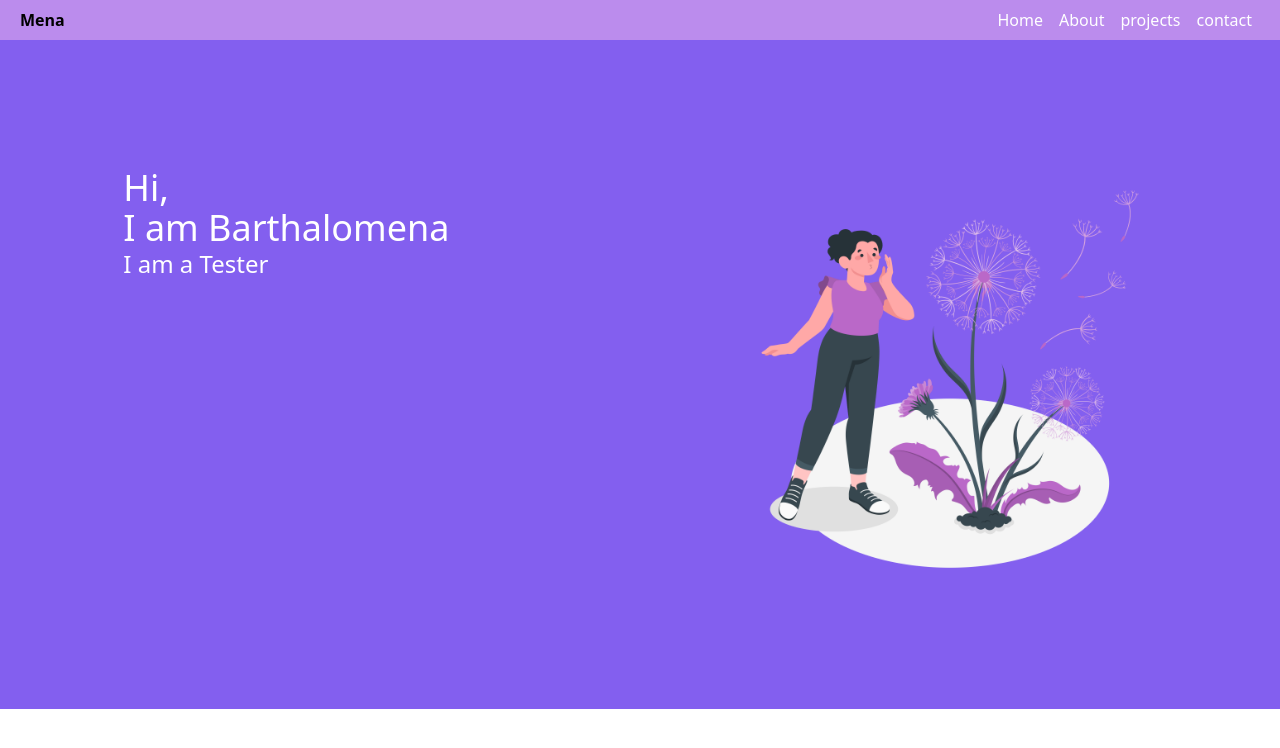
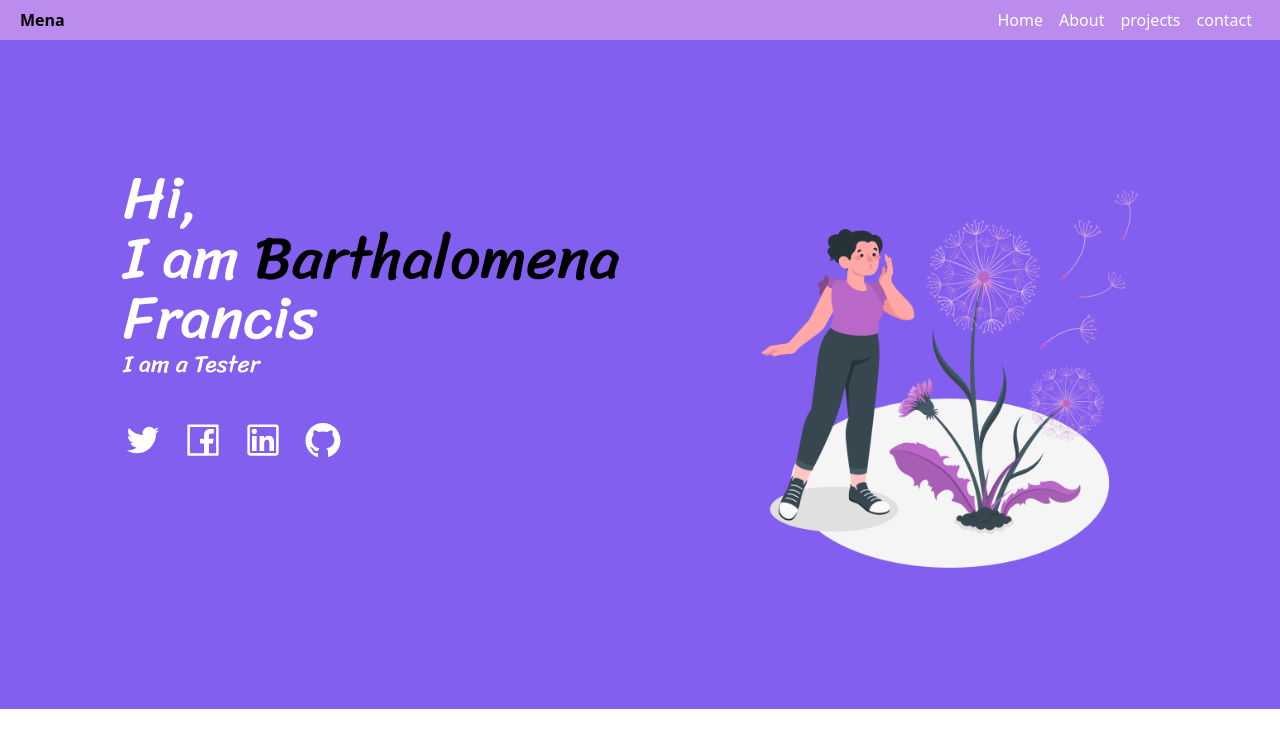
Before and after one commit to barthalomena/portfolio, a React (Create React App) app: page / in a window 1280 px wide. Shown: the top 748 px of the page. Built offline with nearby package versions, Linux system fonts and the light colour scheme.

Commit message:
heroImage

```diff
--- a/package.json
+++ b/package.json
@@ -9,6 +9,7 @@
     "@testing-library/user-event": "^13.5.0",
     "react": "^18.3.1",
     "react-dom": "^18.3.1",
+    "react-icons": "^5.3.0",
     "react-scripts": "5.0.1",
     "web-vitals": "^2.1.4"
   },
--- a/public/index.html
+++ b/public/index.html
@@ -24,6 +24,9 @@
       work correctly both with client-side routing and a non-root public URL.
       Learn how to configure a non-root public URL by running `npm run build`.
     -->
+    <link rel="preconnect" href="https://fonts.googleapis.com">
+    <link rel="preconnect" href="https://fonts.gstatic.com" crossorigin>
+    <link href="https://fonts.googleapis.com/css2?family=Sriracha&display=swap" rel="stylesheet">
     <title>React App</title>
   </head>
   <body>
--- a/src/components/Hero.js
+++ b/src/components/Hero.js
@@ -1,9 +1,21 @@
 import HeroImg from '../assets/Blowing a dandelion-amico.png'
+import { AiOutlineTwitter,AiOutlineFacebook,AiOutlineLinkedin,AiOutlineGithub } from "react-icons/ai";
 export default function Hero(){
+
     return <section className='flex px-5 py-32 bg-secondary justify-center'>
-        <h1 className='w-1/2 text-white text-4xl '>Hi, <br/> I am Barthalomena
+       <div className='w-1/2 flex flex-col'>
+        <h1 className='text-white text-6xl font-hero-font'>Hi, <br/> I am <span className='text-black'> Barthalomena </span> Francis
         <p className='text-2xl'>I am a Tester</p>
          </h1>
+        <div className='flex py-10'>
+            <a href='#' className='pr-5 hover text-white'><AiOutlineTwitter size={40}/></a>
+            <a href='#' className='pr-5 hover text-white' ><AiOutlineFacebook size={40}/></a>
+            <a href='#' className='pr-5 hover text-white'><AiOutlineLinkedin size={40}/></a>
+            <a href='#' className='hover text-white' ><AiOutlineGithub size={40}/></a>
+
+
+        </div>
+         </div>
          <img className='w-1/3' src={HeroImg}/>
     </section>
 }
--- a/tailwind.config.js
+++ b/tailwind.config.js
@@ -5,6 +5,9 @@ module.exports = {
   ],
   theme: {
     extend: {},
+    fontFamily:{
+      'hero-font':'Sriracha'
+    }
   },
   plugins: [],
 }
```
Also changed, not shown: 1 other file (tests, documents, lock files or other folders).
